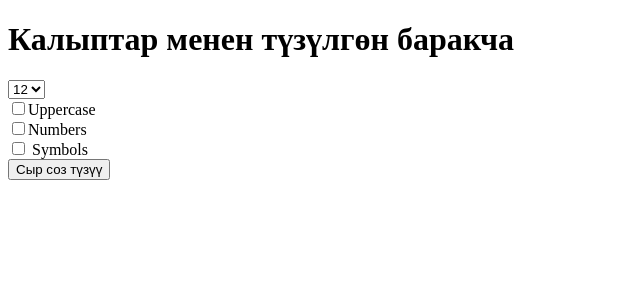
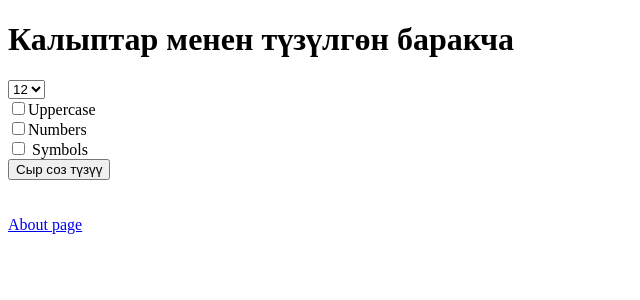
Before and after one commit to nuraaly345/password_generator, a Django app: page / in a window 1280 px wide. Shown: the top 300 px of the page, without its empty margins (0-640 px from the left). Run offline with Django 4.2, Linux system fonts and the light colour scheme.

Commit message:
Сайт жөнүндө about.html барагын түзүү, views.py файлына функция кошуу. urls.py файлына каттам түзүү

```diff
--- a/generatorapp/templates/base.html
+++ b/generatorapp/templates/base.html
@@ -31,5 +31,11 @@
 
     <button>Сыр соз түзүү</button>
     </form>
+<br>
+<br>
+
+<a href="{% url 'about' %}">About page</a>
+
+
 </body>
 </html>
--- /dev/null
+++ b/generatorapp/templates/generatorapp/about.html
@@ -0,0 +1,3 @@
+<h1>Сайт жөнүндө</h1>
+
+<a href="{% url 'home' %}">Home</a>
--- a/generatorapp/views.py
+++ b/generatorapp/views.py
@@ -24,3 +24,6 @@ def generator(request):
         password+= random.choice(alphabet)
 
     return render(request, 'generatorapp/home.html', {'password': password})
+
+def about(request):
+    return render(request, "generatorapp/about.html")
--- a/pass_generator/urls.py
+++ b/pass_generator/urls.py
@@ -15,10 +15,11 @@ Including another URLconf
 """
 from django.contrib import admin
 from django.urls import path
-from generatorapp.views import home, generator
+from generatorapp.views import *
 
 urlpatterns = [
     path('admin/', admin.site.urls),
-    path('', home),
+    path('', home, name='home'),
     path('generator/', generator, name='generator'),
+    path('about/', about, name="about"),
     ]
```
